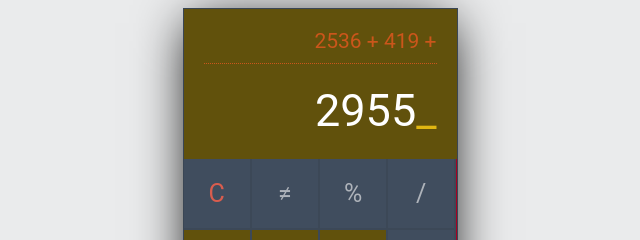
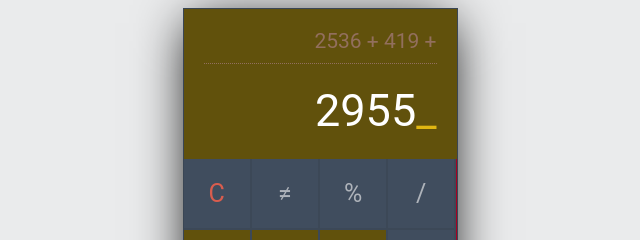
Before and after one commit to BonoloTlholoe/MyCalc, a plain HTML site: page index.html in a window 1280 px wide. Shown: the top 240 px of the page, 320-960 px from the left. Drawn offline with Linux system fonts and the light colour scheme.

Commit message:
change colour

```diff
--- /dev/null
+++ b/scriot.js
@@ -0,0 +1 @@
+var  mason ={}
--- a/style.css
+++ b/style.css
@@ -29,7 +29,7 @@ body {
 
 .calc-operation {
   text-align: right;
-  color: #cb561b;
+  color: #926f5d;
   font-size: 21px;
   padding-bottom: 10px;
   border-bottom: dotted 1px;
```
